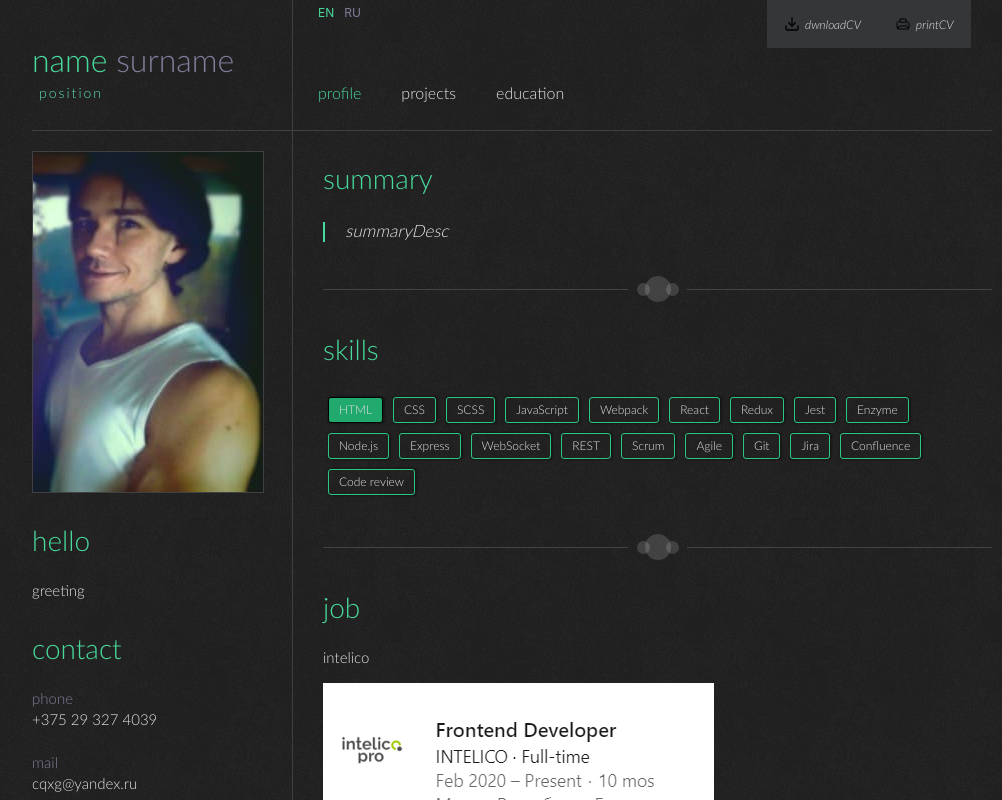
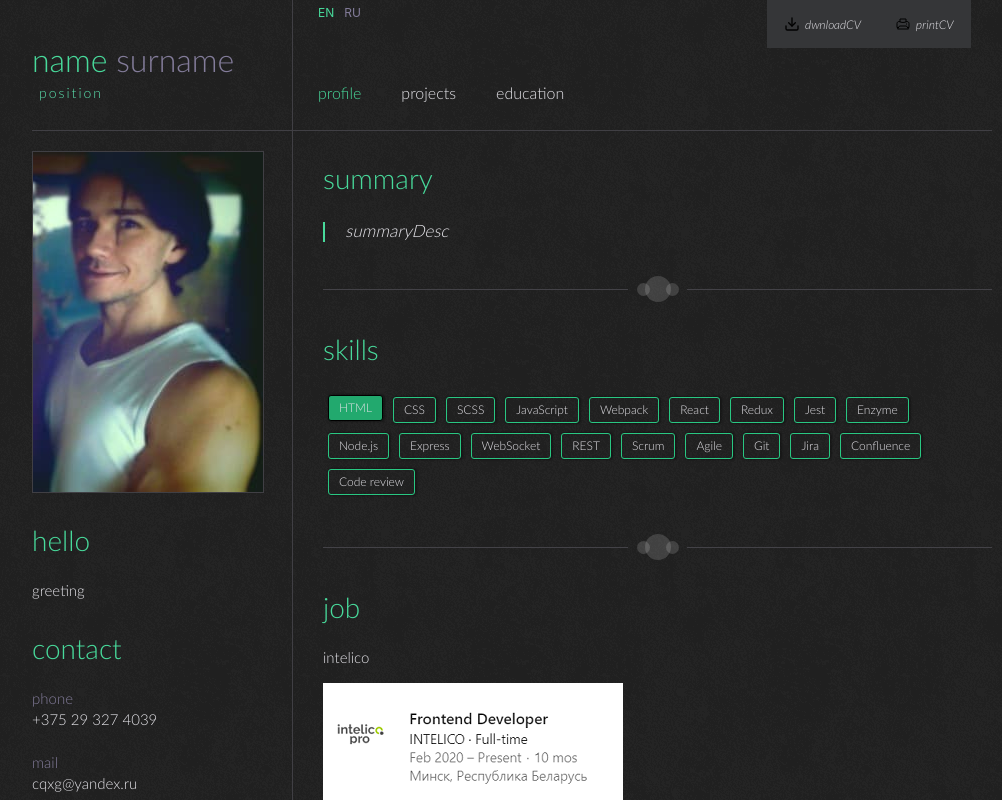
Before and after one commit to cqxg/rsschool-2019Q1-cv, a React (Create React App) app: page /profile in a window 1280 px wide. In both pictures the pointer is over the element "HTML". Shown: the top 800 px of the page, without its empty margins (128-1130 px from the left). Built offline with nearby package versions, Linux system fonts and the light colour scheme.

Commit message:
feat: tech skill more interactivity

```diff
--- a/src/Styles/styles.css
+++ b/src/Styles/styles.css
@@ -547,6 +547,7 @@ li:before {
 .skill_wrap:hover {
     background-color: #22a96e;
     border: 1px solid #000;
+    transform: translateY(-2px);
 }
 
 .project_link {
```
Also changed, not shown: src/assets/jobScreens/intelic.png.
